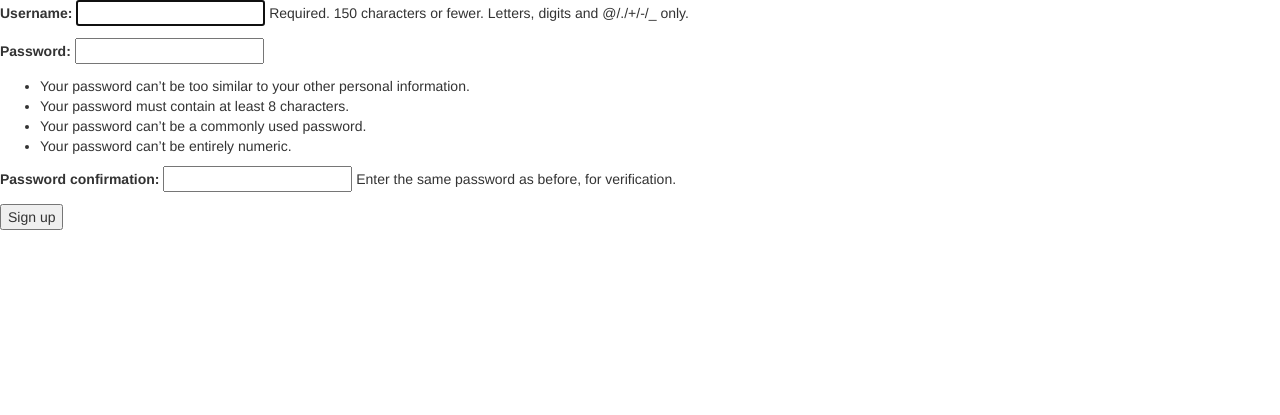
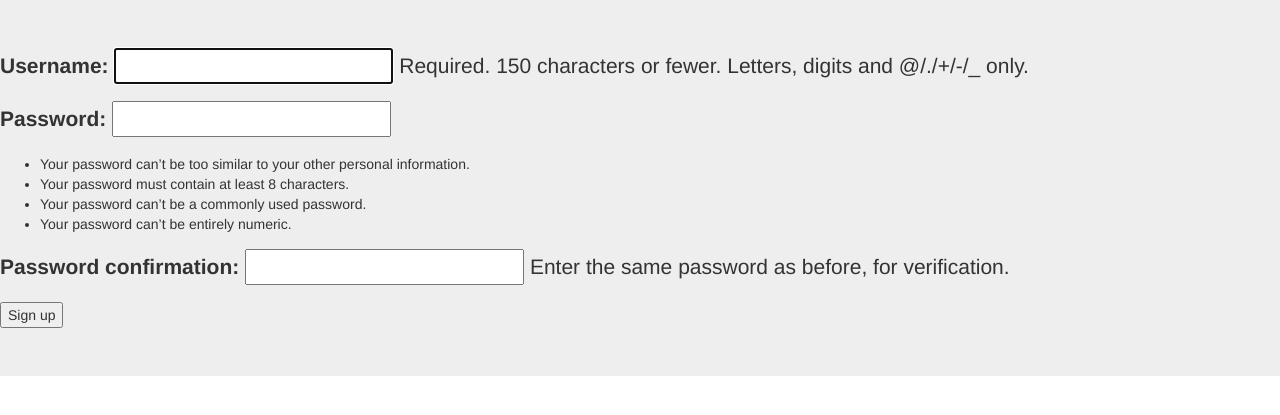
Before and after one commit to adamleighfish/TextbookExchange, a Django app: page /signup/ in a window 1280 px wide. Shown: the part 81-496 px from the top of the page. Run offline with Django 3.2, Linux system fonts and the light colour scheme; some libraries are stand-ins or nearby versions.

```diff
--- a/templates/home/signup.html
+++ b/templates/home/signup.html
@@ -32,6 +32,7 @@
 {% endblock %}
 
 {% block content %}
+    <div class="jumbotron">
     <div>
         <form method="post">
             {% csrf_token %}
@@ -39,4 +40,5 @@
             <button type="submit">Sign up</button>
         </form>
     </div>
+    </div>
 {% endblock %}
--- a/templates/postman/main_base.html
+++ b/templates/postman/main_base.html
@@ -47,9 +47,3 @@
 </div>
 </body>
 </html>
-</html>
-</head>
-<body>
-
-</body>
-</html>
```
Also changed, not shown: db.sqlite3.
